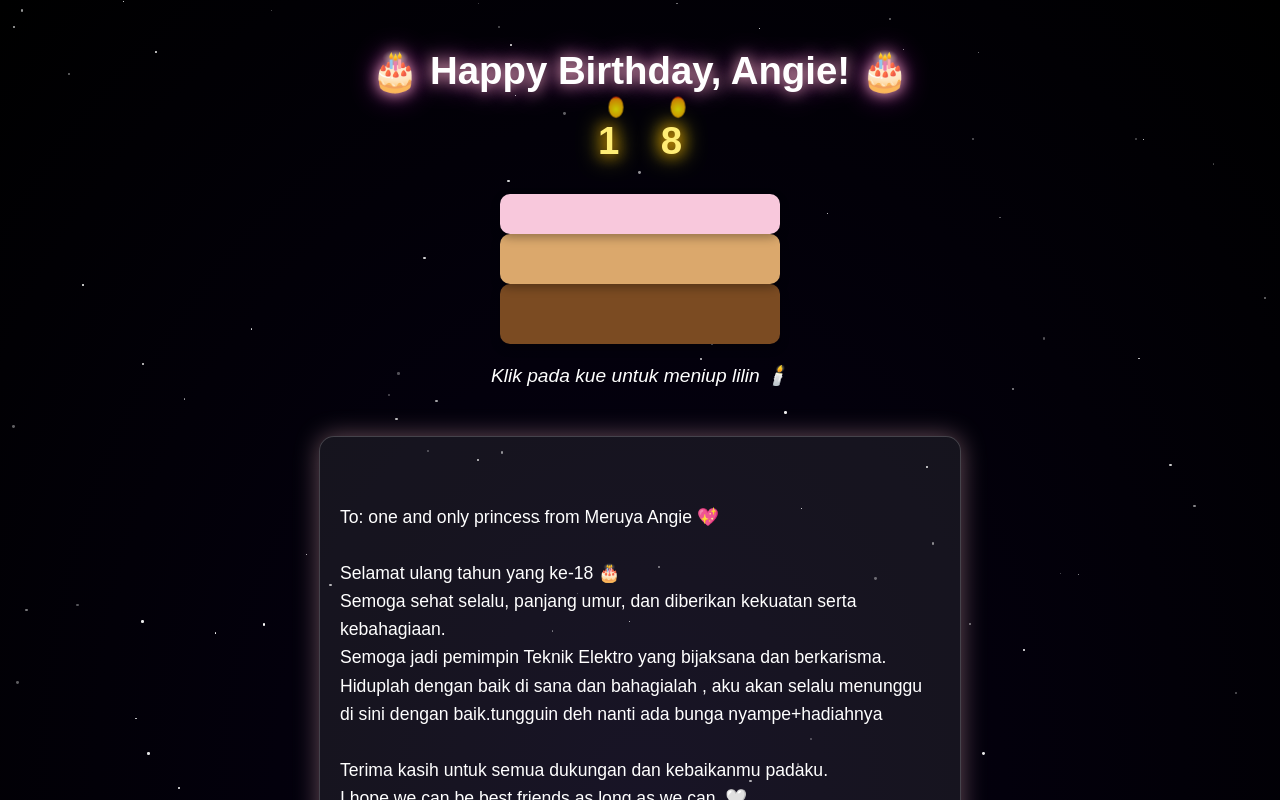
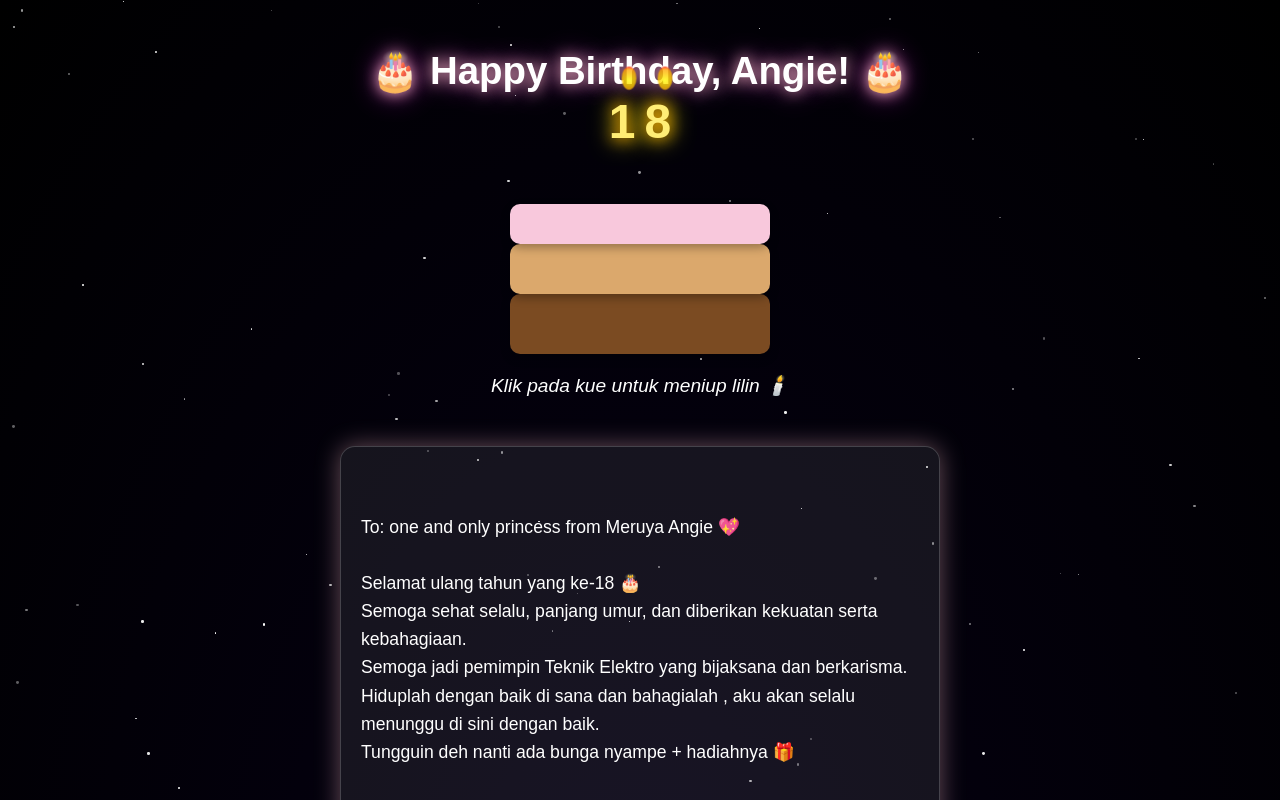
Before and after one commit to rainerhartanto895-design/Birthday, a plain HTML site: page index.html in a window 1280 px wide. Both pictures are taken after a click on the button "Click to Begin 💖". Shown: the top 800 px of the page. Drawn offline with Linux system fonts and the light colour scheme.

Commit message:
Update index.html

```diff
--- a/index.html
+++ b/index.html
@@ -5,16 +5,17 @@
 <meta name="viewport" content="width=device-width, initial-scale=1.0" />
 <title>Happy Birthday, Angie!</title>
 <style>
+  * { box-sizing: border-box; }
   body {
     margin: 0;
-    height: 100vh;
-    overflow-x: hidden;
+    min-height: 100vh;
     font-family: "Poppins", sans-serif;
     background: radial-gradient(ellipse at bottom, #050014 0%, #000000 100%);
     color: white;
+    overflow-x: hidden;
   }
 
-  /* 🌟 Bintang aurora */
+  /* 🌟 Bintang */
   .star {
     position: absolute;
     background: white;
@@ -27,7 +28,7 @@
     50% { opacity: 1; }
   }
 
-  /* ✨ Halaman pembuka */
+  /* ✨ Intro Page */
   #intro {
     position: fixed;
     inset: 0;
@@ -41,8 +42,9 @@
   }
 
   #intro h1 {
-    font-size: 2.2em;
+    font-size: clamp(1.8em, 4vw, 2.5em);
     text-shadow: 0 0 15px pink, 0 0 30px purple;
+    text-align: center;
   }
 
   #startBtn {
@@ -56,11 +58,9 @@
     font-size: 1.1em;
     transition: transform 0.2s;
   }
-  #startBtn:hover {
-    transform: scale(1.1);
-  }
+  #startBtn:hover { transform: scale(1.1); }
 
-  /* 🎂 Halaman utama */
+  /* 🎂 Main Page */
   #main {
     display: none;
     flex-direction: column;
@@ -68,7 +68,6 @@
     text-align: center;
     padding: 4vh 5vw;
     min-height: 100vh;
-    box-sizing: border-box;
   }
 
   h1 {
@@ -77,11 +76,11 @@
     text-shadow: 0 0 15px pink, 0 0 30px purple;
   }
 
-  /* 🎂 Kue */
+  /* 🎂 Cake */
   .cake {
     position: relative;
-    width: clamp(180px, 40vw, 280px);
-    height: clamp(120px, 25vh, 200px);
+    width: clamp(180px, 40vw, 260px);
+    height: clamp(130px, 30vh, 210px);
     margin-top: 3vh;
   }
 
@@ -96,24 +95,24 @@
   .layer.middle { height: 50px; bottom: 60px; background: #dba86c; }
   .layer.top { height: 40px; bottom: 110px; background: #f8c8dc; }
 
-  /* 🔥 Lilin angka 18 */
+  /* 🔥 Angka lilin */
   .number-candle {
     position: absolute;
-    font-size: clamp(1.8em, 3vw, 2.8em);
+    font-size: clamp(2em, 4vw, 3em);
     font-weight: bold;
     color: #ffed75;
     text-shadow: 0 0 15px orange, 0 0 25px yellow;
-    top: -25px; /* naik biar di atas kue */
+    top: -50px;
   }
-  .num1 { left: 35%; }
-  .num8 { right: 35%; }
+  .num1 { left: 38%; }
+  .num8 { right: 38%; }
 
-  /* Api di atas angka */
+  /* 🔥 Api */
   .flame {
     position: absolute;
     width: 14px;
-    height: 20px;
-    top: -20px;
+    height: 22px;
+    top: -25px;
     left: 50%;
     transform: translateX(-50%);
     border-radius: 50%;
@@ -138,17 +137,21 @@
     border: 1px solid rgba(255,255,255,0.2);
     border-radius: 15px;
     padding: 20px;
-    width: 85%;
-    max-width: 600px;
+    width: min(90%, 600px);
     box-shadow: 0 0 25px rgba(255,192,203,0.4);
     text-align: left;
-    overflow-wrap: break-word;
   }
 
   .message-box p {
     font-size: clamp(1em, 2vw, 1.1em);
     line-height: 1.6em;
     white-space: pre-line;
+  }
+
+  /* 📱 Responsiveness */
+  @media (max-width: 768px) {
+    .cake { margin-top: 4vh; }
+    .number-candle { top: -45px; }
   }
 
   @media (max-height: 600px) {
@@ -208,10 +211,11 @@ To: one and only princess from Meruya Angie 💖
 Selamat ulang tahun yang ke-18 🎂
 Semoga sehat selalu, panjang umur, dan diberikan kekuatan serta kebahagiaan.
 Semoga jadi pemimpin Teknik Elektro yang bijaksana dan berkarisma.
-Hiduplah dengan baik di sana dan bahagialah , aku akan selalu menunggu di sini dengan baik.tungguin deh nanti ada bunga nyampe+hadiahnya
+Hiduplah dengan baik di sana dan bahagialah , aku akan selalu menunggu di sini dengan baik.
+Tungguin deh nanti ada bunga nyampe + hadiahnya 🎁
 
 Terima kasih untuk semua dukungan dan kebaikanmu padaku.
-I hope we can be best friends as long as we can.  🤍
+I hope we can be best friends as long as we can 🤍
 
 From: Prince Rainer
       </p>
@@ -219,7 +223,7 @@ From: Prince Rainer
   </div>
 
   <script>
-    // 🚀 Ganti halaman
+    // 🚀 Transisi Halaman
     document.getElementById("startBtn").addEventListener("click", () => {
       const intro = document.getElementById("intro");
       intro.style.opacity = "0";
```
